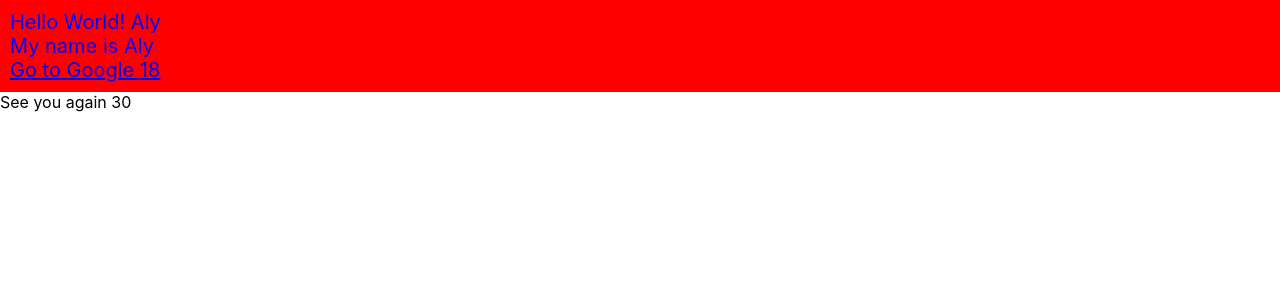
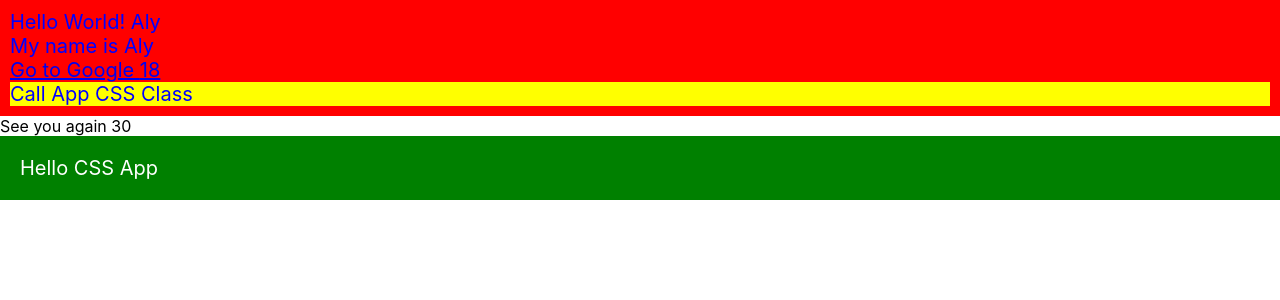
Before and after one commit to alybt/react_js_tutorial, a React (Create React App) app in the folder my-react-app/: page / in a window 1280 px wide. Shown: the top 300 px of the page. Built offline with nearby package versions, Linux system fonts and the light colour scheme.

Commit message:
CSS Stylesheets

```diff
--- /dev/null
+++ b/my-react-app/src/App.css
@@ -0,0 +1,10 @@
+.sample-css {
+    background-color: green;
+    color: white;
+    padding: 20px;
+    font-size: 20px;
+}
+
+.call-app-css {
+    background-color: yellow;
+}
--- a/my-react-app/src/App.js
+++ b/my-react-app/src/App.js
@@ -1,4 +1,5 @@
 import HelloWorld from "./components/HelloWorld";
+import './App.css';
 
 
 function App() {
@@ -8,10 +9,13 @@ function App() {
   const name = "Aly";
 
 
-  return ( <div className = "App">
-    <HelloWorld num = {num} name = {name}/>
-    <div>{saygoodbye} {number + number}</div>
-     </div> );
+  return (
+    <div className = "App">
+      <HelloWorld num = {num} name = {name}/>
+      <div>{saygoodbye} {number + number}</div>
+      <div className = 'sample-css'> Hello CSS App </div>
+
+    </div> );
 }
 
 
--- a/my-react-app/src/components/HelloWorld.js
+++ b/my-react-app/src/components/HelloWorld.js
@@ -13,6 +13,7 @@ function HelloWorld({num, name}){
             <div>{greeting}! {name}</div>
             <div>{introduction}</div>
             <a href ={link}> Go to Google {num}</a>
+            <div className='call-app-css'> Call App CSS Class</div>
         </div>
     )
 
```
